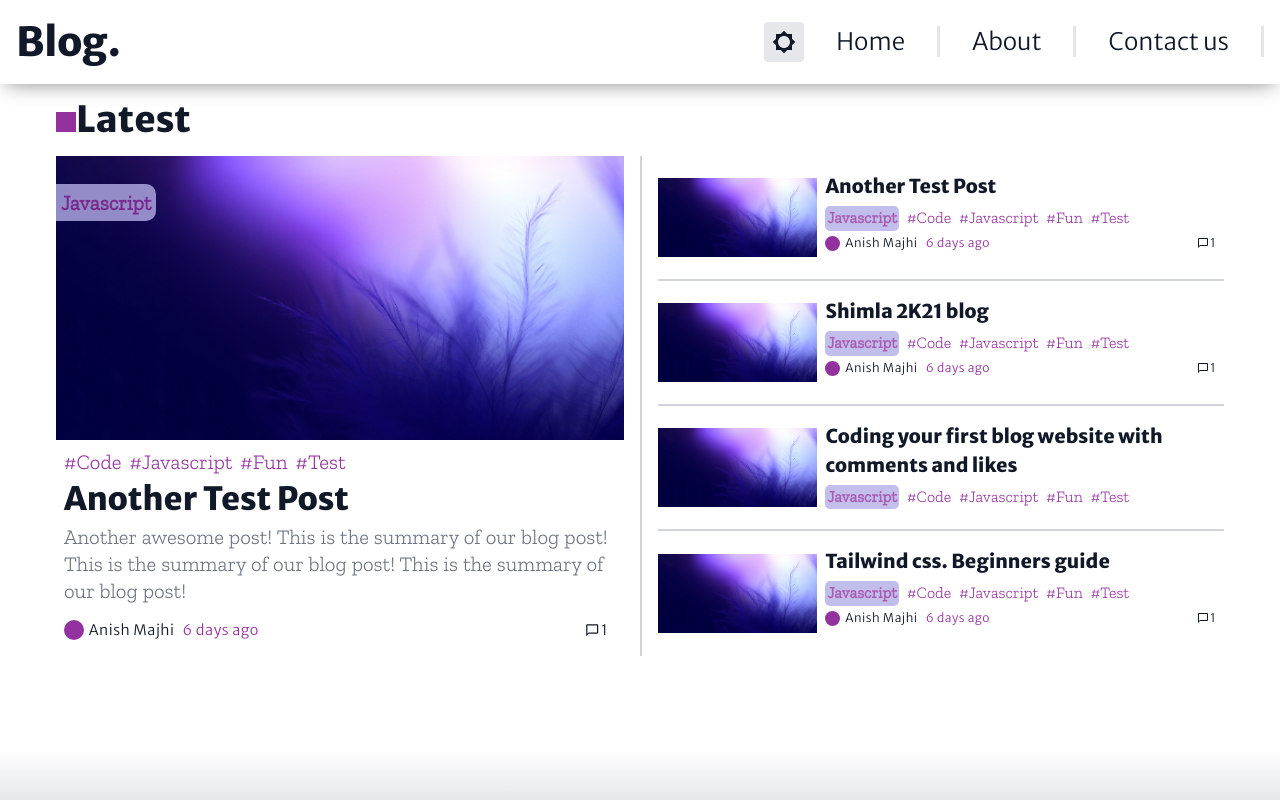
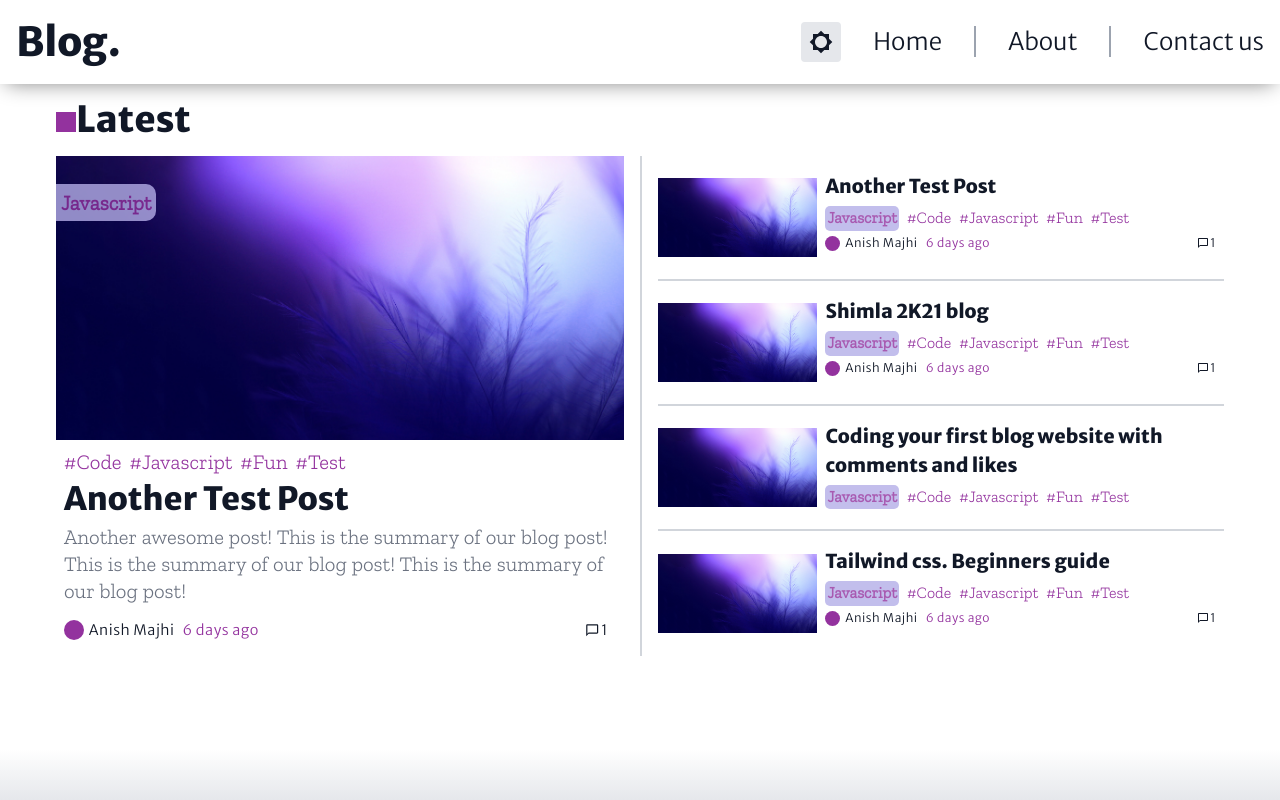
Before and after one commit to alpha-zeta/codeblog, a Next.js app: page / in a window 1280 px wide. Shown: the top 800 px of the page. Built offline with nearby package versions, Linux system fonts and the light colour scheme; what @tailwindcss/typography would draw is missing.

Commit message:
toolbar configured #6

```diff
--- a/components/NavBar/Navbar.components.jsx
+++ b/components/NavBar/Navbar.components.jsx
@@ -1,4 +1,3 @@
-import style1 from "../../styles/Navbar.module.scss";
 import style2 from "../../styles/Layout.module.scss";
 import Logo from "./Logo.component";
 import ToolBar from "./ToolBar.components";
@@ -6,10 +5,7 @@ function Navbar(props) {
   return (
     <div
       className={
-        style2.container +
-        " " +
-        style1.nav +
-        " shadow-customLight dark:shadow-customDark"
+        style2.container + " nav shadow-customLight dark:shadow-customDark"
       }
     >
       <Logo />
--- a/components/NavBar/ToolBar.components.jsx
+++ b/components/NavBar/ToolBar.components.jsx
@@ -38,7 +38,7 @@ function ToolBar(props) {
       </button>
       <div className="inline-block sm:hidden">
         <button
-          class={expanded ? "menu opened" : "menu"}
+          className={expanded ? "menu opened" : "menu"}
           aria-expanded={expanded}
           onClick={handleSvg}
         >
@@ -60,15 +60,15 @@ function ToolBar(props) {
           </svg>
         </button>
       </div>
-      <div className="hidden sm:inline-block">
+      <div className="pagLinks hidden sm:inline-block divide-x-2 divide-gray-400 dark:divide-gray-200">
         <Link href="/">
-          <a>Home</a>
+          <a className="pl-8 pr-8">Home</a>
         </Link>
         <Link href="/about">
-          <a>About</a>
+          <a className="pl-8 pr-8">About</a>
         </Link>
         <Link href="/contact">
-          <a>Contact us</a>
+          <a className="pl-8">Contact us</a>
         </Link>
       </div>
     </div>
--- a/styles/Navbar.module.scss
+++ /dev/null
@@ -1,16 +0,0 @@
-$main_col: #ffe3fe;
-$accent_col: #93329e;
-.nav {
-  justify-content: space-between;
-  position: sticky;
-  top: 0;
-  z-index: 2;
-  background-color: inherit;
-}
-@supports (-webkit-backdrop-filter: none) or (backdrop-filter: none) {
-  .nav {
-    background-color: transparent;
-    -webkit-backdrop-filter: blur(10px);
-    backdrop-filter: saturate(180%) blur(20px);
-  }
-}
--- a/styles/ToolBar.module.scss
+++ b/styles/ToolBar.module.scss
@@ -7,16 +7,6 @@ $accent_col: #93329e;
   // justify-content: space-around;
   vertical-align: middle;
   align-items: center;
-  a {
-    border-right: 3px solid rgb(229, 229, 229);
-    padding: 0 0.5rem;
-    box-shadow: 5px 0 0px -6px $accent_col;
-  }
-  a:nth-child(4) {
-    border: none;
-    padding-right: 0;
-    box-shadow: none;
-  }
   .button {
     display: flex;
     align-items: center;
@@ -55,7 +45,6 @@ $accent_col: #93329e;
   .tools {
     a {
       font-size: 1.5rem;
-      padding: 0 2rem;
     }
   }
 }
--- a/styles/tailwind/globalTheme.css
+++ b/styles/tailwind/globalTheme.css
@@ -243,3 +243,22 @@ table {
   stroke-dashoffset: -134;
   stroke-width: 6;
 }
+/* Navbar */
+.nav {
+  justify-content: space-between;
+  position: sticky;
+  top: 0;
+  z-index: 2;
+  @apply bg-gray-100 dark:bg-black;
+}
+@supports (-webkit-backdrop-filter: none) or (backdrop-filter: none) {
+  .nav {
+    @apply bg-transparent dark:bg-transparent;
+    -webkit-backdrop-filter: blur(10px);
+    backdrop-filter: saturate(180%) blur(20px);
+  }
+}
+/* pageLinks */
+.pageLinks a:last-child {
+  border: none;
+}
--- a/tailwind.config.js
+++ b/tailwind.config.js
@@ -9,7 +9,6 @@ module.exports = {
       },
       colors: {
         "blue-opaque": "rgb(13 42 148 / 18%)",
-        transparent: "transparent",
         white: "rgb(255,255,255)",
       },
       boxShadow: {
```
